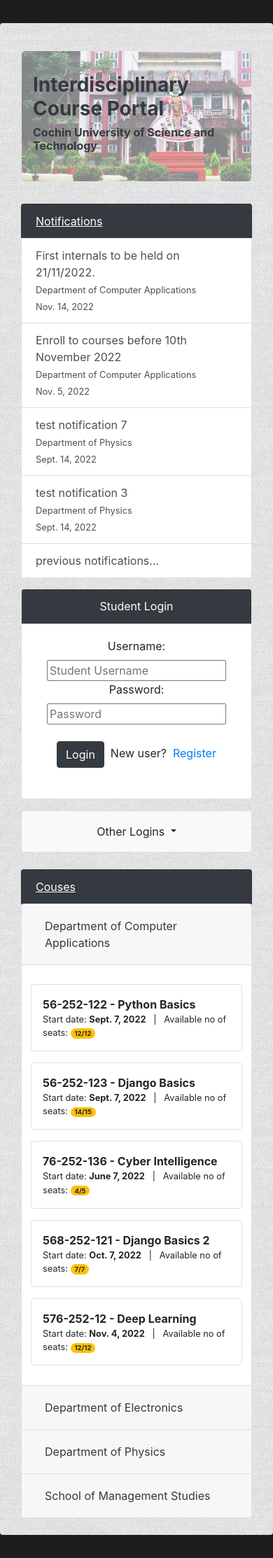
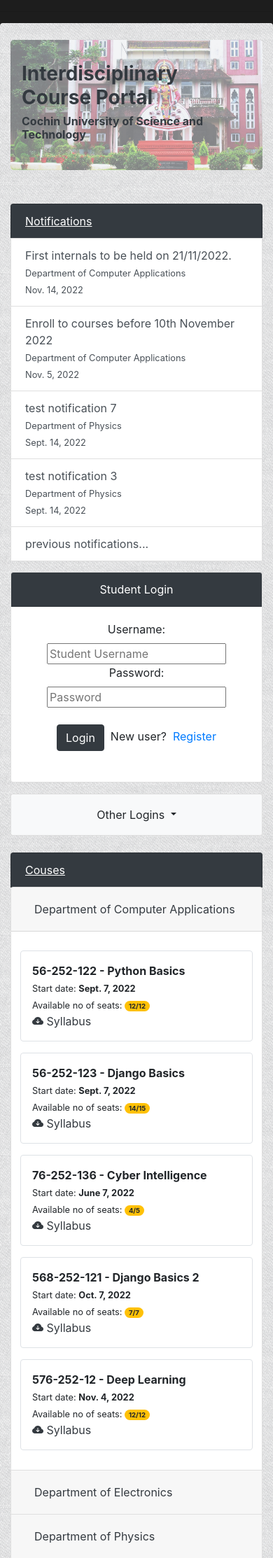
Before and after one commit to musowir/IDCP, a Django app: page / in a window 390 px wide, after a click that opens the changed part. Shown: the top 2226 px of the page at 70% size. Run offline with Django 4.2, Linux system fonts and the light colour scheme; data comes from the database, SQL or seed files in the repository; both versions use the stored data as it was after the commit; some libraries are stand-ins or nearby versions.

Commit message:
design changes for mobile device

```diff
--- a/templates/department/base.html
+++ b/templates/department/base.html
@@ -22,7 +22,7 @@
 
     <br>
 
-      <a href="{% url 'welcome' %}" class="text-dark text-decoration-none"><div class="jumbotron m-3" style="background-image: url('../../static/campus.png');background-repeat: no-repeat;background-size: cover;">
+      <a href="{% url 'welcome' %}" class="text-dark text-decoration-none"><div class="jumbotron" style="background-image: url('../../static/campus.png');background-repeat: no-repeat;background-size: cover;">
 
 
 
--- a/templates/department/welcome.html
+++ b/templates/department/welcome.html
@@ -3,26 +3,10 @@
 {% block body_block %}
 
 
-<!-- <nav class="navbar navbar-expand-lg navbar-light bg-white m-3"> -->
-  <!-- <a class="navbar-brand" href="{% url 'welcome' %}">IDCP</a> -->
-  <!-- <button class="navbar-toggler" type="button" data-toggle="collapse" data-target="#navbarNav" aria-controls="navbarNav" aria-expanded="false" aria-label="Toggle navigation">
-    <span class="navbar-toggler-icon navbar-light"></span>
-  </button>
-  <div class="collapse navbar-collapse" id="navbarNav">
-    <ul class="navbar-nav">
-      <li><a class="navbar-link  text-dark" href="#">Student Login</a></li>&nbsp;&nbsp;
-        {# Some logic on what to display for last item#}
-        {% if user.is_authenticated %}
-          <li><a href="{% url 'logout' %}">Logout</a></li>
-        {% else %}
-          <li><a class="navbar-link  text-dark" href="{% url 'department:user_login' %}">Department Login</a></li>
-        {% endif %}
-    </ul>
-  </div> -->
-<!-- </nav> -->
 
 
-<div class="container" >
+
+<div class="" >
 
 
     {% if messages %}
@@ -291,13 +275,23 @@
                 {% for c in rec.cor %}
                 <div class="card col-md-5  m-2 p-3 border rounded">
                     <b>{{c.course_code}} - {{c.course_name}}</b>
-                    <small>
-                    Start date: <b>{{c.start_date}}</b> &nbsp; | &nbsp;
-                    Available no of seats: <span class="badge badge-warning badge-pill">{{c.seats_left}}/{{c.no_of_seats}}</span> </small>
+                    <div class="row">
+                    <div class="col-md-9">
+
+                        <small>
+                        Start date: <b>{{c.start_date}}</b>
+                        <br>Available no of seats: <span class="badge badge-warning badge-pill">{{c.seats_left}}/{{c.no_of_seats}}</span> </small>
+                    </div>
+                    <div class="col-md-3">
+                        <a class="text-dark" href="{% url 'department:download' c.id %}"><i class="bi bi-cloud-arrow-down-fill"></i> Syllabus</a>
+                    </div>
+                    </div>
                 </div>
 
                 {% empty %}
-                <p class="pl-5">No courses available.. </p>
+                <div>
+                        <p>&nbsp; No courses available...!</p>
+                    </div>
                 {% endfor %}
               </div>
 
@@ -310,32 +304,7 @@
     <br>
   </div>
 
-  <!-- <div class="bg-light ">
-    <div class="p-3 mb-2 bg-dark text-white">Couses</div>
-    <div class="container">
-    {% for rec in r %} <br>
-      <h6>{{rec.dep}}</h6>
-          <div class="row container">
-          {% for c in rec.cor %}
-          <div class="card col-md-5 m-1 p-2">
-            <!-- <div class="card-title">
-              <b>{{c.course_code}} - {{c.course_name}}</b>
-            <!-- </div> -->
-            <!-- <div class="card-subtitle mb-2 text-muted">{{c.department}} </div> -->
-            <!-- <p class="card-text">
-              <small>
-              Start date: {{c.start_date}} &nbsp; | &nbsp;
-              No of seats: {{c.no_of_seats}} </small>
-              <a href="#" class="card-link">Details</a>
-            <!-- </p>
-          </div>
-          {% empty %}
-          <p>No courses available.. </p>
-          {% endfor %}
-        </div>
-        {% endfor %}
-        </div>
-      </div> -->
+
 
     </div>
 </div>
--- a/templates/student/index.html
+++ b/templates/student/index.html
@@ -3,7 +3,7 @@
 {% block body_block %}
 
 {% if user.is_authenticated %}
-<div class="container bg-light p-3">
+<div class="container bg-light p-3 rounded">
   <div class="row">
     <div class="col-md-3 mb-3">
 
@@ -19,7 +19,7 @@
       </div>
     </div>
 
-    <div class="col-md-9">
+    <div class="col-md-9 rounded">
       <div class="tab-content" id="nav-tabContent">
         <div class="tab-pane fade show active" id="list-home" role="tabpanel" aria-labelledby="list-home-list">
             <div class="">
```
Also changed, not shown: templates/department/index.html (+31 -27 lines), db.sqlite3.
